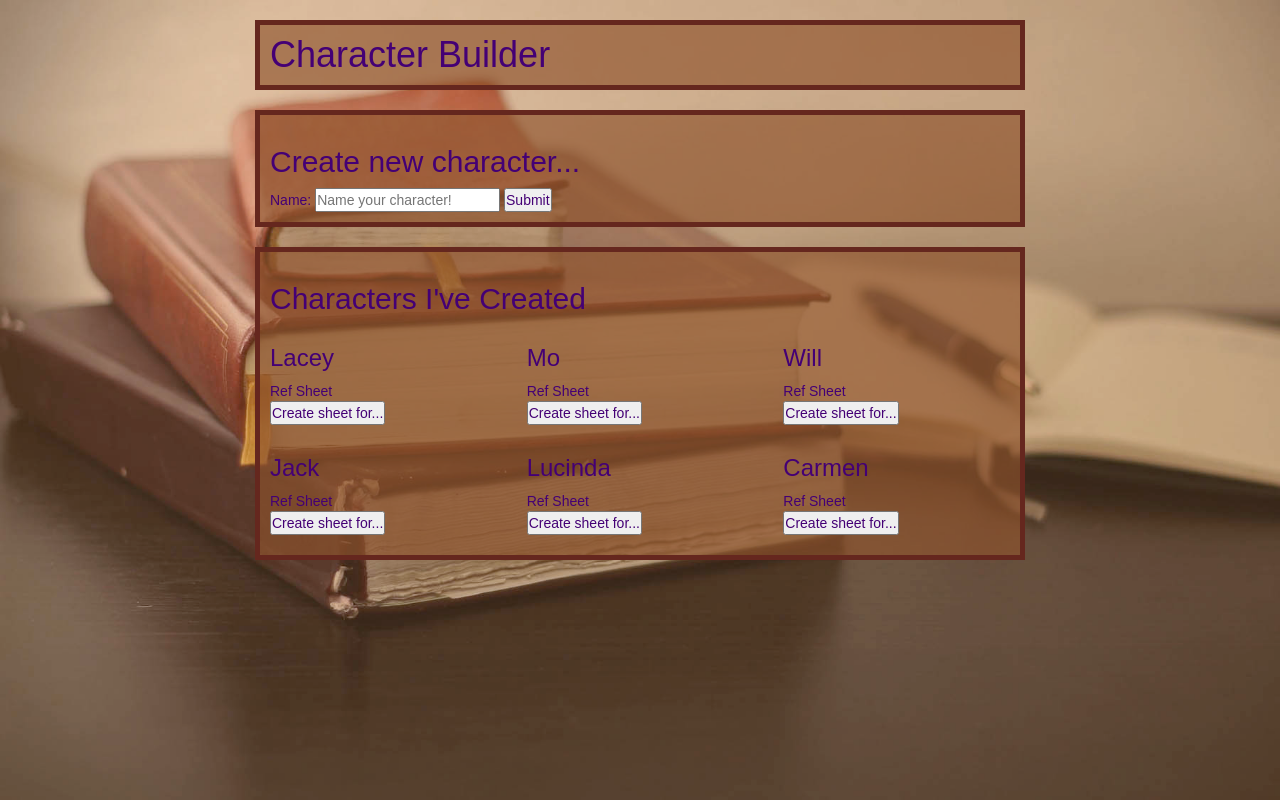
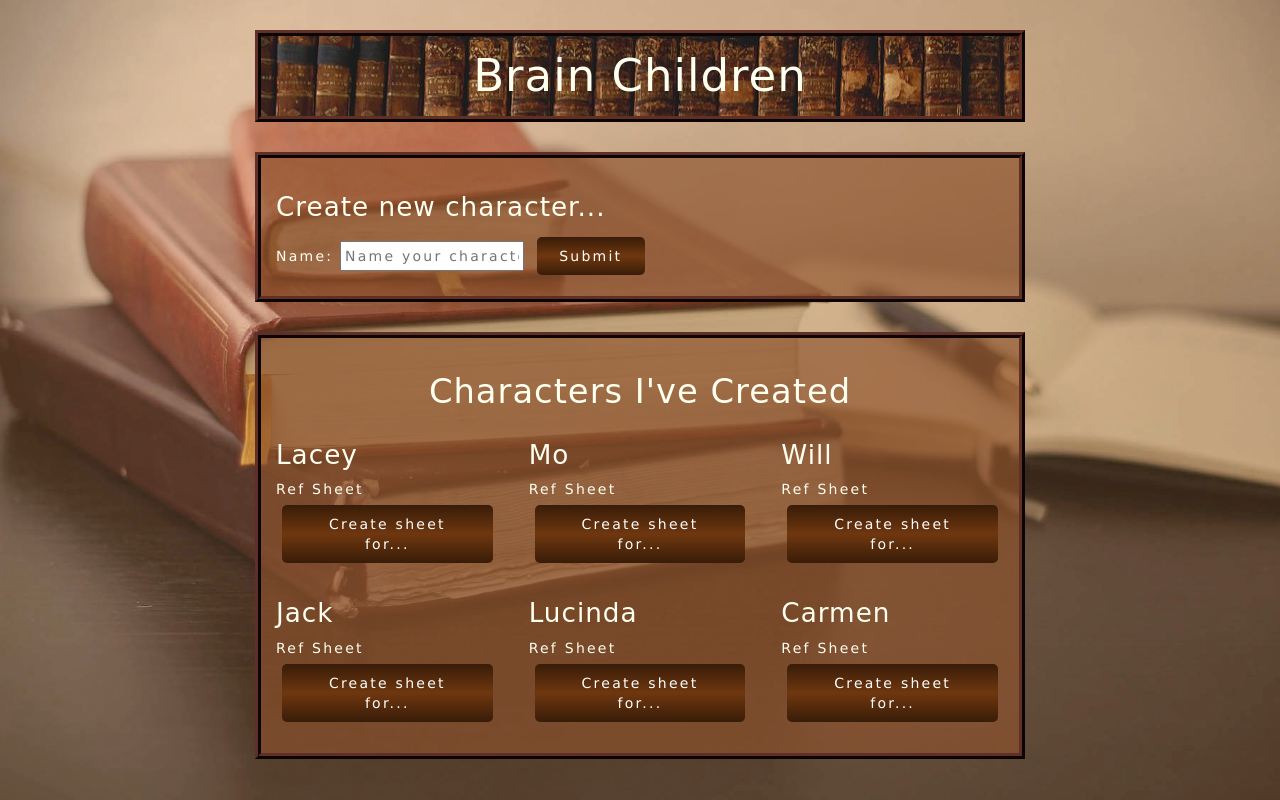
Before and after one commit to poriglio/Brain-Children, a plain HTML site: page midterm-simple/index.html in a window 1280 px wide. Drawn offline with nearby package versions, Linux system fonts and the light colour scheme.

Commit message:
added css styles

```diff
--- a/midterm-simple/index.html
+++ b/midterm-simple/index.html
@@ -1,7 +1,7 @@
 <!DOCTYPE html>
 <html ng-app="characterApp">
 	<head>
-		<title>Character Maker</title>
+		<title>Brain Children</title>
 		<meta charset="utf-8">
 		<script src="https://cdnjs.cloudflare.com/ajax/libs/angular.js/1.5.0-beta.0/angular.min.js"></script>
 		<script src="script.js"></script>
@@ -10,19 +10,19 @@
 	</head>
 	<body ng-controller="characterController">
 		<div class="content-container container">
-			<h1 class="border">Character Builder</h1>
-			<div class="border">
+			<h1 class="border-box heading-box centered-text">Brain Children</h1>
+			<div class="border-box content-box">
 				<div>
-					<h2>Create new character...</h2>
+					<h3>Create new character...</h3>
 					<form>
 						Name: <input ng-model="charName" type="text" name="name" placeholder="Name your character!">
 						<button class="brown-button soloButton" type="button" ng-click="addChar()">Submit</button>
 					</form>
 				</div>
 			</div>
-			<div class="border">
+			<div class="border-box content-box">
 				<div>
-					<h2>Characters I've Created</h2>
+					<h2 class="centered-text">Characters I've Created</h2>
 				</div>
 				<div class="row">
 					<div>
@@ -39,10 +39,10 @@
 					</div>
 				</div>
 			</div>
-			<div ng-show="showForm" class="border">
-				<div>
+			<div ng-show="showForm" class="border-box content-box">
+				<div class="centered-text">
 					<h3>Select a ref sheet...</h3>
-					<div class="inlineButton" ng-click="selectSheet($index)" ng-repeat="ref in refs">
+					<div class="inline-button display-inline" ng-click="selectSheet($index)" ng-repeat="ref in refs">
 						<button class="brown-button" type="button">{{ref.sheetName}}</button>
 					</div>
 				</div>
@@ -55,7 +55,7 @@
 					<button ng-click="saveSheet($index)" class="brown-button soloButton" type="button">Save</button>
 				</form>
 			</div>
-			<div ng-show="showSheet" ng-repeat="ref in refs | filterbyselected : selectedSheet" class="border">
+			<div ng-show="showSheet" ng-repeat="ref in refs | filterbyselected : selectedSheet" class="border-box content-box">
 				<h2>{{ref.sheetName}} for {{selectedChar}}</h2>
 				<div ng-repeat="field in ref.fieldsArray">
 					<div><strong>{{field.question}}:</strong></div>
--- a/midterm-simple/script.js
+++ b/midterm-simple/script.js
@@ -64,7 +64,7 @@ angular.module("characterApp").controller("characterController",["$scope",functi
 	var ref1 = new Ref("Basic Info",[{question: "Gender", answer : ""},{question: "Orientation", answer : ""},{question: "Species", answer : ""},{question: "Breed", answer : ""},{question: "Hobbies", answer : ""},{question: "Enneagram Type", answer : ""},{question: "Job", answer : ""},{question: "Car", answer : ""},{question: "Location", answer : ""},{question: "Birthday", answer : ""},{question: "Birthplace", answer : ""}])
 	var ref2 = new Ref("Physical Characteristics",[{question: "Height", answer : ""},{question: "Hairstyle", answer : ""},{question: "Fur Color", answer : ""},{question: "Hair Color", answer : ""},{question: "Weight", answer : ""},{question: "Piercings", answer : ""},{question: "Tattoos", answer : ""},{question: "Scars", answer : ""},{question: "Eye Color", answer : ""},{question: "Clothing Style", answer : ""},{question: "Build", answer : ""}])
 	var ref3 = new Ref("Family and Friends",[{question: "best friend", answer : ""},{question: "ex-friend", answer : ""},{question: "frienemy", answer : ""},{question: "deceased friends", answer : ""},{question: "deceased relatives", answer : ""},{question: "the one s/he dreads seeing on holidays", answer : ""},{question: "siblings", answer : ""},{question: "parents", answer : ""},{question: "step-family members", answer : ""},{question: "childhood best friend", answer : ""},{question: "the one s/he'd have a crush on if they weren't family", answer : ""}])
-	var ref4 = new Ref("Romantic Past,Present,and Future",[{question: "question", answer : ""},{question: "question", answer : ""},{question: "question", answer : ""},{question: "question", answer : ""},{question: "question", answer : ""},{question: "question", answer : ""},{question: "question", answer : ""},{question: "question", answer : ""},{question: "question", answer : ""},{question: "question", answer : ""},{question: "question", answer : ""}])
+	var ref4 = new Ref("Romantic Past, Present, and Future",[{question: "sexual orientation", answer : ""},{question: "current crush", answer : ""},{question: "question", answer : ""},{question: "question", answer : ""},{question: "question", answer : ""},{question: "question", answer : ""},{question: "question", answer : ""},{question: "question", answer : ""},{question: "question", answer : ""},{question: "question", answer : ""},{question: "question", answer : ""}])
 	var ref5 = new Ref("Probing Questions",[{question: "question", answer : ""},{question: "question", answer : ""},{question: "question", answer : ""},{question: "question", answer : ""},{question: "question", answer : ""},{question: "question", answer : ""},{question: "question", answer : ""},{question: "question", answer : ""},{question: "question", answer : ""},{question: "question", answer : ""},{question: "question", answer : ""}])
 	var ref6 = new Ref("Favorites",[{question: "food", answer : ""},{question: "color", answer : ""},{question: "restaurant", answer : ""},{question: "movie", answer : ""},{question: "song", answer : ""},{question: "family member", answer : ""},{question: "sport", answer : ""},{question: "item of clothing", answer : ""},{question: "dessert", answer : ""},{question: "season", answer : ""},{question: "animal", answer : ""}])
 
--- a/midterm-simple/styles.css
+++ b/midterm-simple/styles.css
@@ -2,49 +2,105 @@
 	margin: 0px;
 	padding: 0px;
 	box-sizing: border-box;
+	letter-spacing: 0.15rem;
+}
+
+html{
+	font-size: 15px;
 }
 
 body{
-	font-family: Arial, sans-serif;
-	color: #440075;
+	font-family: Verdana, sans-serif;
+	color: rgb(255,255,240);
     background-image: url("books.jpg");
    	background-size: cover;
 	background-attachment: fixed;
 }
 
 .content-container {
-/*	background-color: rgba(144,84,45,0.65);*/
 	min-height: 100vh;
 	max-width: 800px;
 }
 
-.border{
-	background-color: rgba(144,84,45,0.65);
-	border: 5px solid rgb(101,39,30);
+.border-box{
+	border: 6px ridge rgb(96,47,39);
 	padding: 1rem;
 	margin-top: 2rem;
 	margin-bottom: 2rem;
+}
+
+.content-box{
+	background-color: rgba(144,84,45,0.65);
+}
+
+.heading-box{
+	background-image: url("bookshelfbrown.jpg");
+}
+
+h1,h2,h3{
+	font-family: 'Tangerine', cursive;
+	letter-spacing: 1px;
+}
+
+h1{
+	font-size: 3rem;
+}
+
+h2{
+	font-size: 2.25rem;
+}
+
+h3{
+	font-size: 1.75rem;
 }
 
 ul{
 	list-style-type: none;
 }
 
+/*-=-=-=-=-=-=-=
+TEXT AREA
+-=-=-=-=-=-=-=*/
+
+textarea,input{
+	color: rgb(111,55,15);
+	padding: 0.2rem;
+}
+
+
+/*-=-=-=-=
+BUTTONS
+-=-=-=-=*/
+
 .brown-button {
-	background: linear-gradient(rgba(56,28,8),rgb(111,55,15),rgb(56,28,8);
+	background: linear-gradient(rgb(56,28,8),rgb(111,55,15),rgb(56,28,8));
 	color: rgb(255,255,255);
-	border-style-type: none;
+	border-style: none;
+	padding: 0.6rem 1.5rem 0.6rem 1.5rem;
 }
 
 .brown-button:hover {
-	background: linear-gradient(rgb(111,55,15),rgb(56,28,8),rgb(111,55,15);
+	background: linear-gradient(rgb(111,55,15),rgb(56,28,8),rgb(111,55,15));
 	color: rgb(255,255,255);
 }
 
-.inlineButton {
-	display: inline-block;
+.inline-button {
+	margin-bottom: 0.4rem;
 }
 
 .soloButton {
 	border-radius: 5px;
+	margin: 0.4rem;
 }
+
+/*-=-=-=-=-=-=
+USE ANYWHERE
+-=-=-=-=-=-=*/
+
+.centered-text {
+	text-align: center;
+}
+
+.display-inline{
+	display: inline-block;
+}
```
Also changed, not shown: midterm-simple/bookshelf.jpg (added), midterm-simple/bookshelfblue.jpg (added), midterm-simple/bookshelfbrown.jpg (added), midterm-simple/bookshelfvariety.jpg (added).
